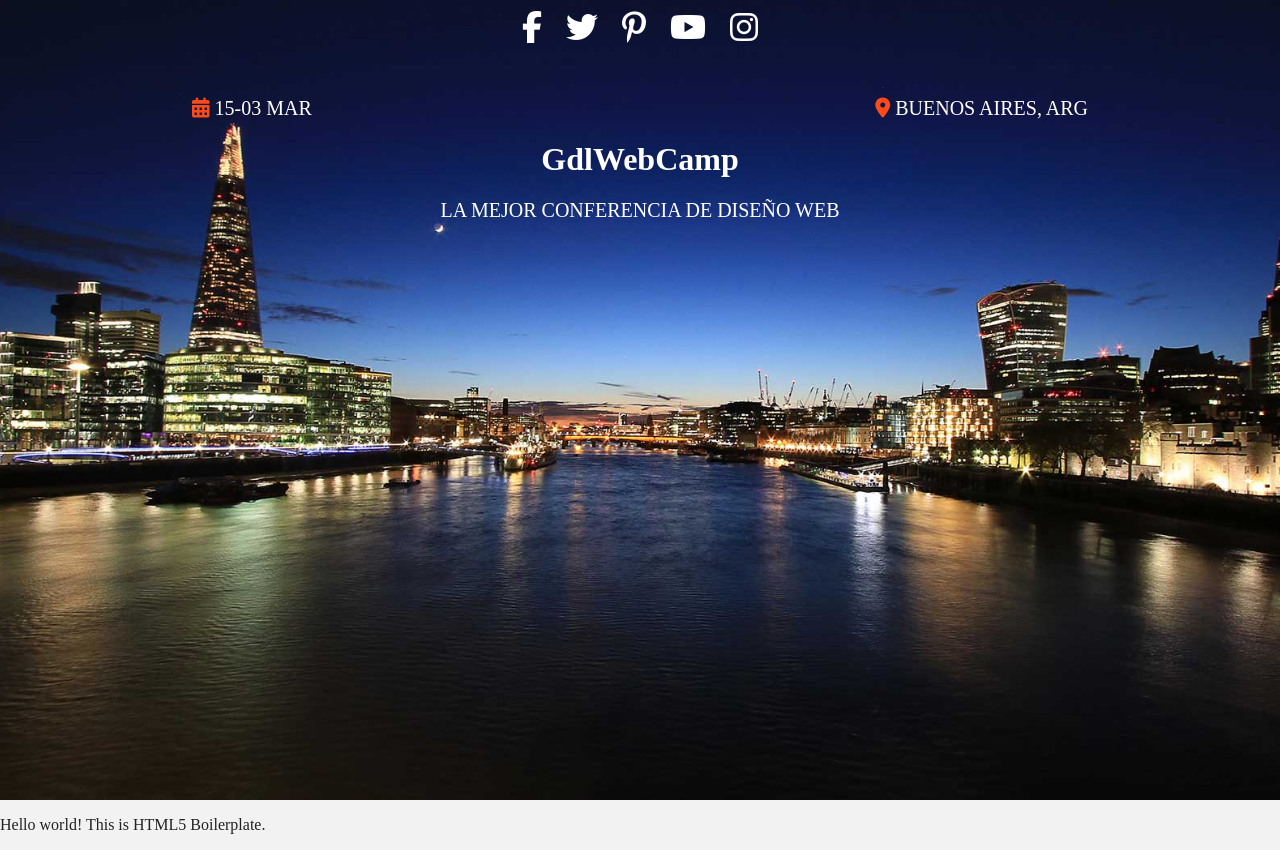
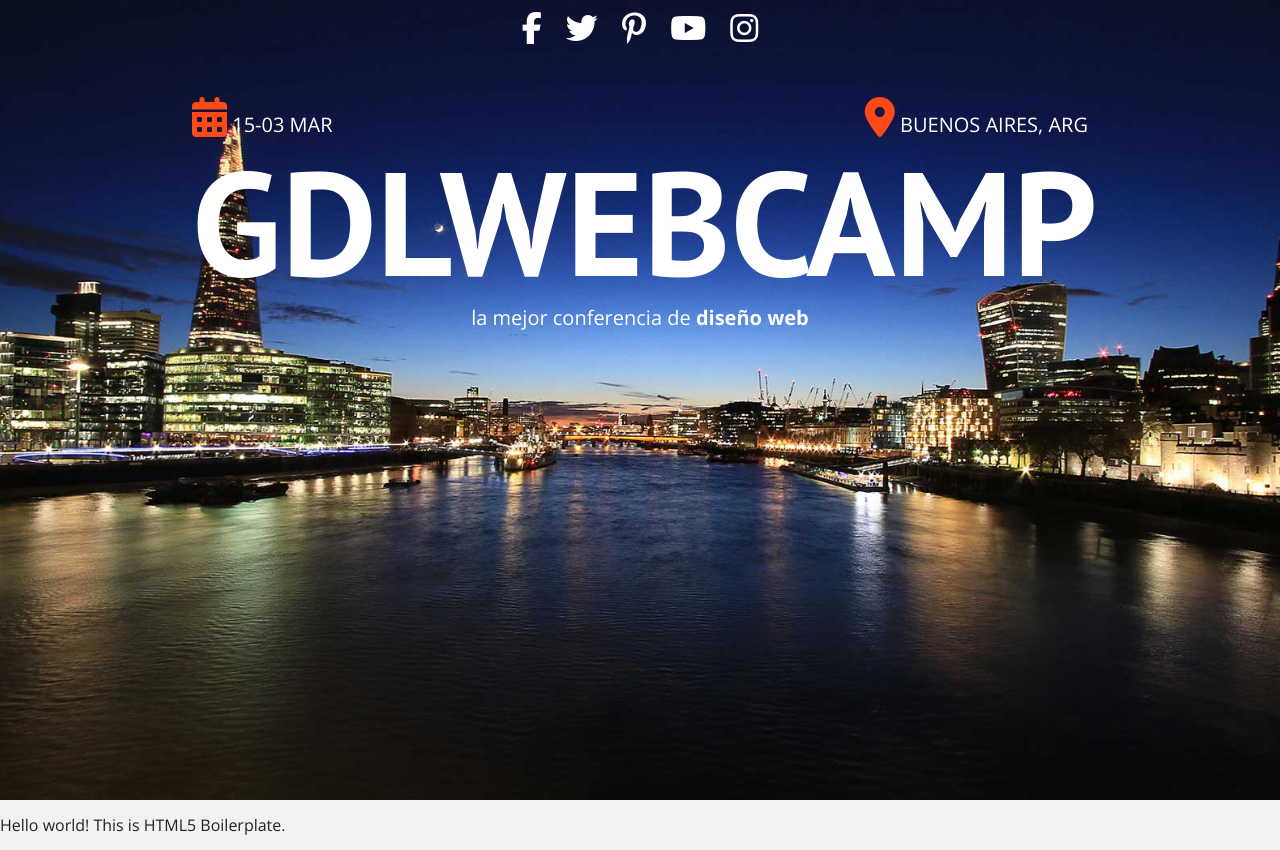
Before and after one commit to seba7788dev/sitioParaConferencias, a website built with Parcel: page index.html in a window 1280 px wide. Built offline with nearby package versions, Linux system fonts and the light colour scheme.

Commit message:
Finalizando el header

```diff
--- a/css/main.css
+++ b/css/main.css
@@ -88,6 +88,14 @@
    Author's custom styles
    ========================================================================== */
 
+   /*
+
+   font-family: 'Open Sans', sans-serif;
+font-family: 'Oswald', sans-serif;
+font-family: 'PT Sans', sans-serif;
+   */
+
+
    html{
      box-sizing: border-box;
 
@@ -98,8 +106,12 @@
 
    body{
      background-color: #f2f2f2;
+     font-family: 'Open Sans', sans-serif;
    }
 
+   h2{
+    font-family: 'Oswald', sans-serif;
+   }
    /* Header */
 
    div.hero{
@@ -156,6 +168,7 @@
 
    div.informacion-evento p i{
      color: #fe4918;
+     font-size: 2.5rem;
    }
    p.fecha{
      float: left;
@@ -166,6 +179,24 @@
      text-align: right;
    }
 
+   h1.nombre-sitio{
+    font-family: 'PT Sans', sans-serif;
+    font-size: 5.9vw;
+    text-transform: uppercase;
+   }
+   @media (min-width: 768px){
+    h1.nombre-sitio{
+      font-size: 11.5vw;
+      margin: 0;
+    }
+   }
+
+   p.slogan{
+     text-transform: lowercase !important;
+   }
+   p.slogan span{
+     font-weight: bold;
+   }
 
 /* ==========================================================================
    Helper classes
--- a/index.html
+++ b/index.html
@@ -15,6 +15,9 @@
   <link rel="manifest" href="site.webmanifest">
   <link rel="apple-touch-icon" href="icon.png">
   <!-- Place favicon.ico in the root directory -->
+  <link rel="preconnect" href="https://fonts.googleapis.com">
+<link rel="preconnect" href="https://fonts.gstatic.com" crossorigin>
+<link href="https://fonts.googleapis.com/css2?family=Open+Sans:wght@400;700&family=Oswald:wght@400;700&family=PT+Sans:wght@400;700&display=swap" rel="stylesheet">
 
   <link rel="stylesheet" href="css/normalize.css">
   <script src="https://kit.fontawesome.com/bc84cdf304.js" crossorigin="anonymous"></script>
```
